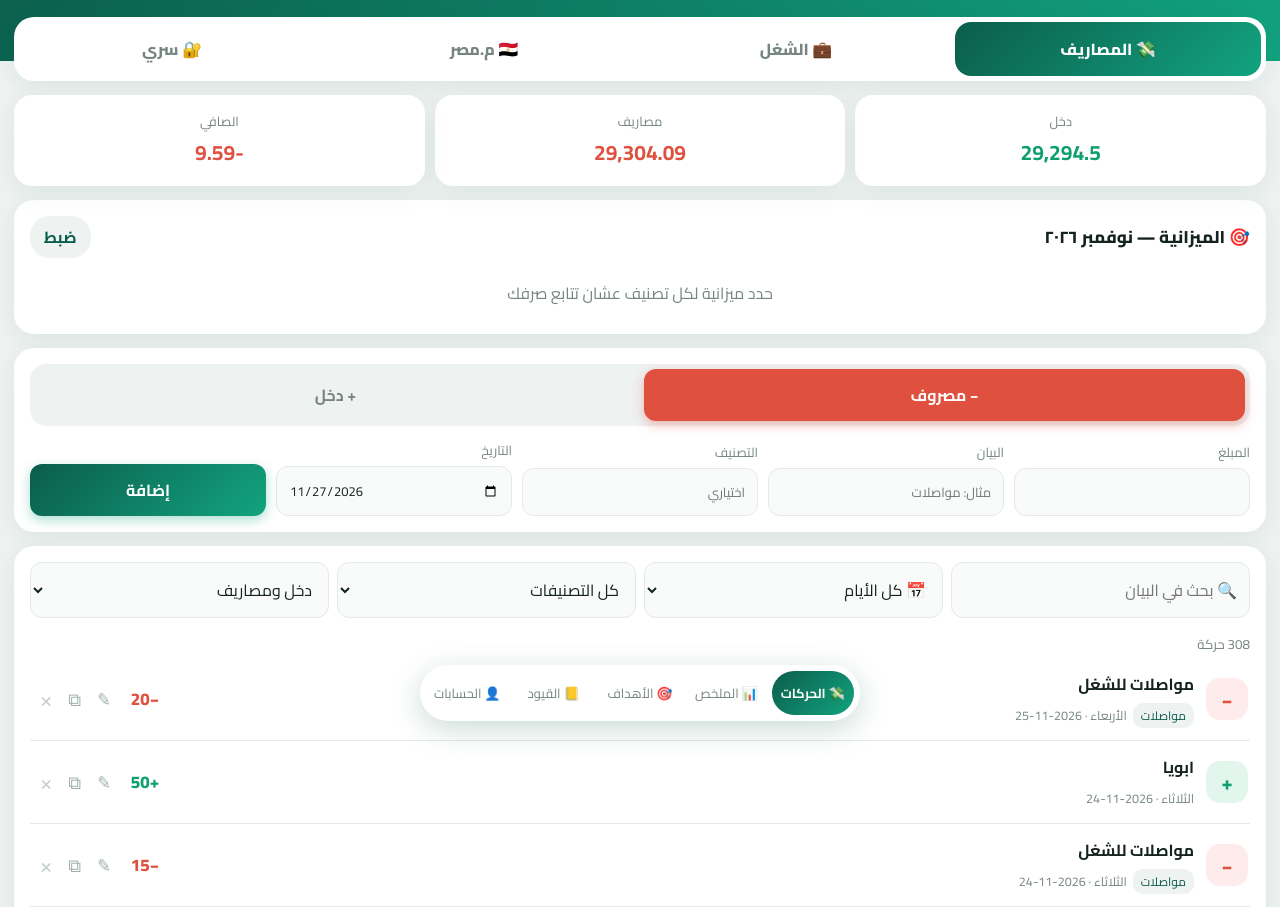
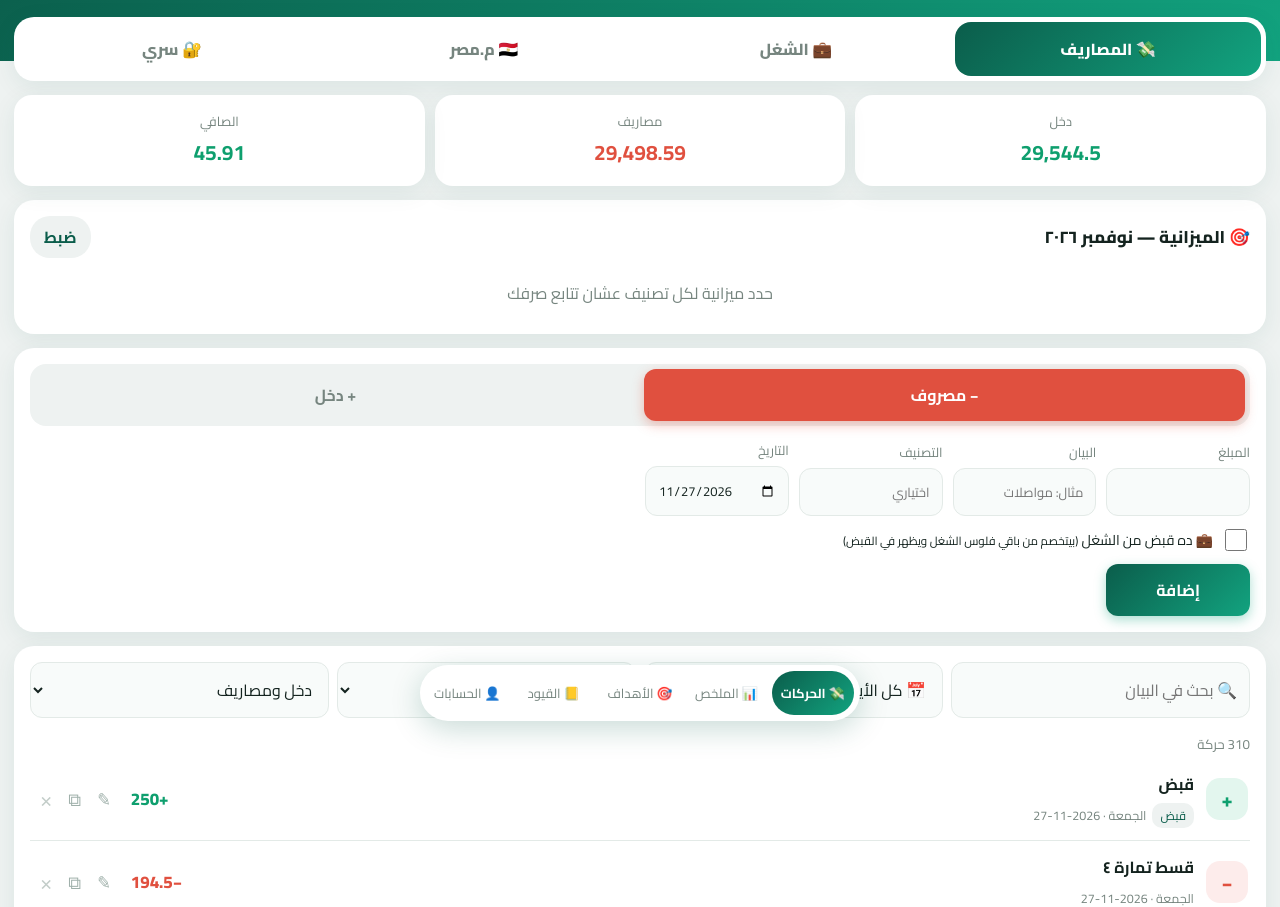
Before and after one commit to saadgamal53d/daftar, a plain HTML site: page index.html in a window 1280 px wide. Shown: the part 67-974 px from the top of the page. Drawn offline with Linux system fonts and the light colour scheme.

Commit message:
Add files via upload

```diff
--- a/index.html
+++ b/index.html
@@ -141,6 +141,7 @@ main.slide{animation:slidein .22s ease-out}
 .kp button{margin:0!important;padding:16px 0!important;font-size:24px;font-weight:800;border-radius:16px;background:#f1f5f4;border:0;color:var(--ink);cursor:pointer;font-family:inherit;-webkit-user-select:none;user-select:none}
 .kp button:active{background:#dfe9e6}.kp .bk{background:#fdeceb;color:var(--red)}.kp .okk{background:var(--green);color:#fff}
 #ovI{text-align:center;font-size:30px;letter-spacing:10px;min-height:54px;direction:ltr}
+.chk{flex-direction:row!important;align-items:center;gap:8px!important;grid-column:1/-1;font-size:14px;color:var(--ink)}.chk input{width:22px;height:22px;flex:none}
 @media(max-width:520px){.stat b{font-size:17px}header{padding-bottom:58px}}
 </style>
 </head>
@@ -252,6 +253,8 @@ if(!db.v13){const add=[{id:8000001,date:'2026-09-07',amount:200,desc:'سلف ل
 save();
 if(db.work&&db.work.adj===undefined)db.work.adj=100;
 save();
+if(!db.v14){[{id:9100901,kind:'exp',amount:194.5,desc:'قسط تمارة ٤',cat:'',date:'2026-11-27',space:'exp'},{id:9100902,kind:'inc',amount:250,desc:'قبض',cat:'قبض',date:'2026-11-27',space:'exp',_wk:1}].forEach(a=>{const w=a._wk;delete a._wk;const ex=db.tx.find(t=>t.id===a.id||(t.date===a.date&&t.amount===a.amount&&t.kind===a.kind));if(ex){if(w&&!ex.wpId){syncWorkPay(ex,true);syncJe(ex)}return}db.tx.push(a);syncWorkPay(a,!!w);syncJe(a)});db.v14=1}
+save();
 {const fx={'2026-01-07':'2026-07-01','2026-12-06':'2026-06-12'};db.tx.forEach(t=>{if(t.id<9000000&&fx[t.date])t.date=fx[t.date]});save()}
 {const base=[...db.tx];ADD.forEach(a=>{if(!db.applied.includes(a.id)){db.applied.push(a.id);if(!base.some(t=>t.date===a.date&&t.amount===a.amount&&t.kind===a.kind))db.tx.push(a)}});save()}
 const $=s=>document.querySelector(s);
@@ -279,10 +282,14 @@ function showArchive(){const A=[...(db.archive||[])].sort((a,b)=>b.date.localeCo
   bkMode='copy';bkOpen('أرشيف الشيت القديم — انسخ النص',['التاريخ\tالنوع\tالمبلغ\tالبيان\tالتصنيف',...A.map(t=>[t.date,t.kind==='inc'?'دخل':'مصروف',t.amount,t.desc,t.cat].map(r).join('\t'))].join('\n'),false)}
 
 /* ---------- journal sync ---------- */
+function syncWorkPay(t,on){const W=db.work;const p=t.wpId?W.pays.find(x=>x.id===t.wpId):null;
+  if(on&&t.kind==='inc'){if(p)Object.assign(p,{date:t.date,amount:t.amount,desc:t.desc});else{t.wpId=Date.now()+7;W.pays.push({id:t.wpId,date:t.date,amount:t.amount,desc:t.desc,txId:t.id})}}
+  else if(p){W.pays=W.pays.filter(x=>x.id!==t.wpId);delete t.wpId}}
+
 function jeAcct(t){
   const d=(t.desc||'').trim();
   if(t.kind==='inc'){
-    let cr=d;
+    let cr=d;if(t.wpId)return {dr:'سعد',cr:'قبض من الشغل'};
     if(/بقشيش/.test(d))cr='بقشيش';else if(/موسم الحج/.test(d))cr='قبض موسم الحج';else if(/النصة|النصه/.test(d))cr='النصة';else if(/ابوي|بابا/.test(d))cr='ابويا';else if(/الحاج جمال/.test(d))cr='الحاج جمال';else if(/عمي جميل/.test(d))cr='عمي جميل';else if(/عمي (أ|ا)حمد/.test(d))cr='عمي أحمد';else if(/قبض/.test(d)&&/شغل/.test(d))cr='قبض من الشغل';
     return {dr:'سعد',cr};
   }
@@ -345,6 +352,7 @@ function renderTx(){
      <label>البيان<input name="desc" required placeholder="مثال: مواصلات" value="${e?esc(e.desc):''}"></label>
      <label>التصنيف<input name="cat" list="cats" placeholder="اختياري" value="${e?esc(e.cat||''):''}"></label>
      <label>التاريخ<input name="date" type="date" value="${e&&e.date?e.date:today()}" required></label>
+     <label class="chk" id="wkL" ${k==='inc'?'':'hidden'}><input type="checkbox" name="wk" id="wkC" ${(e&&e.wpId)||(!e&&k==='inc'&&0)?'checked':''}> <span>💼 ده قبض من الشغل <small>(بيتخصم من باقي فلوس الشغل ويظهر في القبض)</small></span></label>
      <button class="primary">${editId?'حفظ التعديل':'إضافة'}</button>
      ${editId||draft?'<button type="button" id="cancelE">إلغاء</button>':''}
    </form>
@@ -365,11 +373,13 @@ function renderTx(){
   $('#fCat').onchange=ev=>{fCat=ev.target.value;drawList()};
   $('#fKind').onchange=ev=>{fKind=ev.target.value;drawList()};
   $('#q').oninput=ev=>{q=ev.target.value;drawList()};
+  {const dI=document.querySelector('#fTx [name=desc]'),wc=$('#wkC');let touched=false;if(wc){wc.onchange=()=>{touched=true};if(dI)dI.oninput=()=>{if(!touched&&kind==='inc')wc.checked=/قبض|شغل|النصة|النصه/.test(dI.value)}}}
   const c=$('#cancelE'); if(c)c.onclick=()=>{editId=null;draft=null;renderTx()};
   $('#fTx').onsubmit=ev=>{ev.preventDefault();const f=new FormData(ev.target);
     const cat=(f.get('cat')||'').trim(); if(cat&&!db.cats.includes(cat))db.cats.push(cat);
     const rec={kind,space:'exp',amount:+f.get('amount'),desc:f.get('desc').trim(),cat,date:f.get('date')};
     let tt;if(editId){tt=db.tx.find(t=>t.id===editId);Object.assign(tt,rec)}else{tt={id:Date.now(),...rec};db.tx.push(tt)}
+    syncWorkPay(tt,!!(document.getElementById('wkC')&&document.getElementById('wkC').checked)&&rec.kind==='inc');
     syncJe(tt);
     if(curMonth)curMonth=rec.date.slice(0,7);
     editId=null;draft=null;save();renderTx()};
@@ -384,7 +394,7 @@ function drawList(){
   const ti=list.filter(t=>t.kind==='inc').reduce((a,t)=>a+t.amount,0),te=list.filter(t=>t.kind==='exp').reduce((a,t)=>a+t.amount,0),sum=ti-te;
   $('#txStats').innerHTML=`<div class="cards"><div class="stat"><small>دخل</small><b class="pos">${fmt(ti)}</b></div><div class="stat"><small>مصاريف</small><b class="neg">${fmt(te)}</b></div><div class="stat"><small>الصافي</small><b class="${sum<0?'neg':'pos'}">${fmt(sum)}</b></div></div>`;
   $('#txList').innerHTML=list.length?`<small style="color:var(--mute)">${list.length} حركة</small>`+list.map(t=>`<div class="item"><div class="ic ${t.kind}">${t.kind==='inc'?'+':'−'}</div><div class="mid"><b>${esc(t.desc)}</b><small>${t.cat?`<span class="chip">${esc(t.cat)}</span>`:''}${day(t.date)} · ${t.date}</small></div><div class="amt ${t.kind==='inc'?'pos':'neg'}">${t.kind==='inc'?'+':'−'}${fmt(t.amount)}</div><div class="acts"><button class="x ed" data-ed="${t.id}" title="تعديل">✎</button><button class="x ed" data-cp="${t.id}" title="نسخ">⧉</button><button class="x" data-del="${t.id}" title="مسح">×</button></div></div>`).join(''):'<div class="empty">مفيش حركات</div>';
-  document.querySelectorAll('[data-del]').forEach(b=>b.onclick=async()=>{if(await sure('مسح الحركة؟')){unlinkJe(+b.dataset.del);db.tx=db.tx.filter(t=>t.id!=b.dataset.del);save();renderTx()}});
+  document.querySelectorAll('[data-del]').forEach(b=>b.onclick=async()=>{if(await sure('مسح الحركة؟')){const t0=db.tx.find(t=>t.id==b.dataset.del);if(t0&&t0.wpId)db.work.pays=db.work.pays.filter(p=>p.id!==t0.wpId);unlinkJe(+b.dataset.del);db.tx=db.tx.filter(t=>t.id!=b.dataset.del);save();renderTx()}});
   document.querySelectorAll('[data-ed]').forEach(b=>b.onclick=()=>{editId=+b.dataset.ed;draft=null;renderTx();scrollTo({top:0,behavior:'smooth'})});
   document.querySelectorAll('[data-cp]').forEach(b=>b.onclick=()=>{const t=db.tx.find(x=>x.id==b.dataset.cp);editId=null;draft={...t,date:today()};renderTx();scrollTo({top:0,behavior:'smooth'})});
 }
@@ -571,7 +581,7 @@ function renderWork(){
    <div class="nr"><b class="neg">${ar(trs)}</b><span>دي فلوس المواصلات اللي صرفتها في كل يوم رحت فيه الشغل</span></div>
   `;
   const SEG=`<div class="card" style="padding:10px"><div class="seg" style="margin:0"><button type="button" data-wk="day" class="exp ${kind==='day'?'on':''}">يوم شغل</button><button type="button" data-wk="pay" class="inc ${kind==='pay'?'on':''}">قبض</button></div></div>`;
-  $('#work').innerHTML=kind==='pay'?SEG+`<div class="card notes">${NOTES}</div>`:SEG+`
+  $('#work').innerHTML=kind==='pay'?SEG+`<div class="card notes">${NOTES}</div><div class="card"><h2>💵 القبض المسجل</h2>${pays.length?[...pays].reverse().map(p=>`<div class="item"><div class="mid"><b>${esc(p.desc)}</b><small>${day(p.date)} · ${p.date}${p.txId?' · <span class="chip">من الحركات</span>':''}</small></div><div class="amt pos">+${ar(p.amount)}</div></div>`).join(''):'<div class="empty">لسه مفيش قبض</div>'}</div>`:SEG+`
   <div class="cards w5"><div class="stat"><small>إجمالي كل أيام الشغل</small><b>${ar(total)}</b></div><div class="stat"><small>اللي قبضته</small><b class="pos">${ar(paid)}</b></div><div class="stat"><small>الباقي من فلوس الشغل</small><b class="neg">${ar(rest)}</b></div><div class="stat"><small>مواصلات الشغل</small><b class="neg">${ar(trs)}</b></div></div>${adj?`<div style="color:var(--mute);font-size:13px;margin:-6px 4px 12px">الباقي = الإجمالي − اللي قبضته + تسوية ${ar(adj)} (الشهور القديمة مسددة)</div>`:''}
   <div class="card"><h2>${e?'✏️ تعديل':'💼 تسجيل'}</h2>
    <form id="fW">
```
